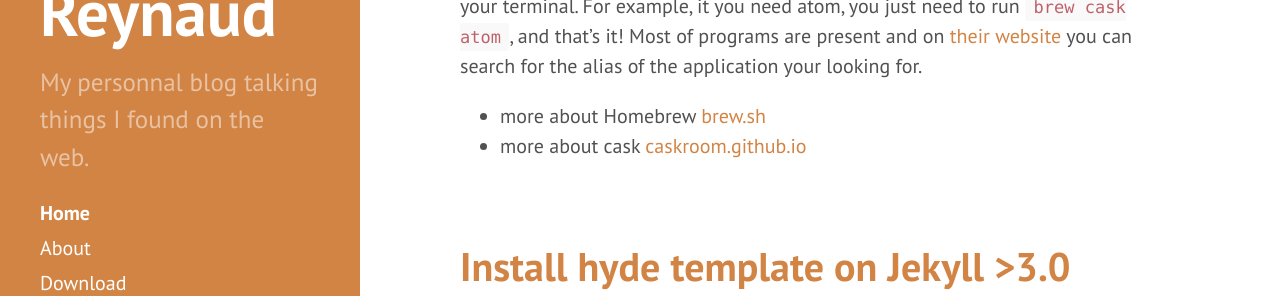
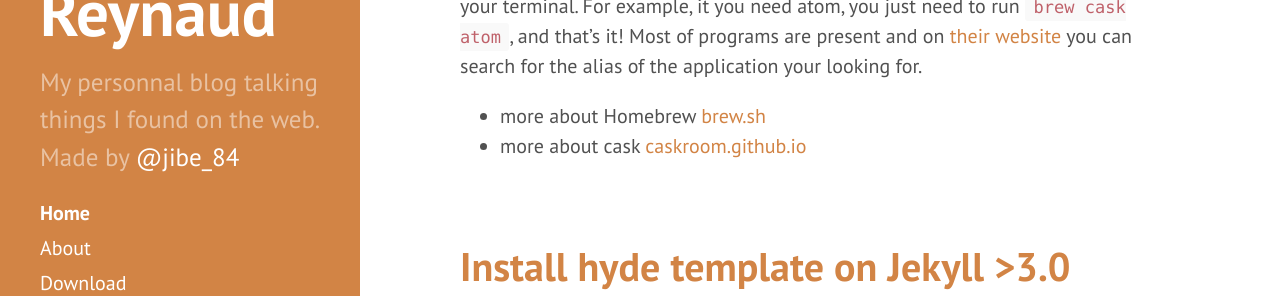
Before and after one commit to jibe84/jibe84.github.io, a Jekyll site: the page built from index.html, in a window 1280 px wide. Shown: the part 439-735 px from the top of the page. Built offline with Jekyll 4.4.1, drawn with Linux system fonts in a browser that asks for light colours; the list of posts is cut into pages by our own code.

Commit message:
Update _config.yml

```diff
--- a/_config.yml
+++ b/_config.yml
@@ -9,7 +9,7 @@
 # Setup
 title:            JBaptiste Reynaud
 tagline:          'Php dev'
-description:      'My personnal blog talking things I found on the web.'
+description:      'My personnal blog talking things I found on the web. Made by <a href="https://twitter.com/jibe_84" target="_blank">@jibe_84</a>'
 url:              jibe84.github.io
 baseurl:          /
 
```
